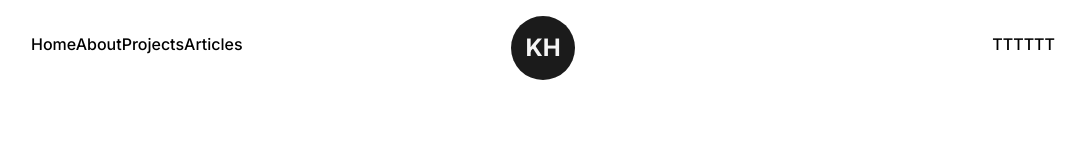
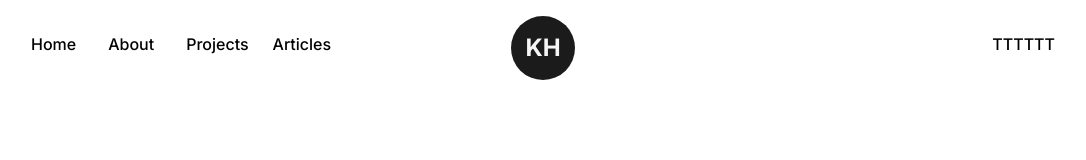
Before and after one commit to newbazz/krutam-portfolio, a Next.js app: page / in a window 1280 px wide. Shown: the top 160 px of the page, without its empty margins (97-1183 px from the left). Built offline with nearby package versions, Linux system fonts and the light colour scheme.

Commit message:
fix hydration error

```diff
--- a/src/app/layout.tsx
+++ b/src/app/layout.tsx
@@ -17,8 +17,10 @@ export default function RootLayout({
 }>) {
   return (
     <html lang="en">
-      <body className={inter.className}>{children}</body>
+      <body className={inter.className}>{children}
       <NavBar/>
+      </body>
+
     </html>
   );
 }
--- a/src/components/Logo.tsx
+++ b/src/components/Logo.tsx
@@ -9,6 +9,11 @@ export default function Logo() {
         <div className="flex items-center justify-center mt-2">
             <MotionLink href = "/" className='w-16 h-16 bg-dark text-light flex items-center justify-center
             rounded-full text-2xl font-bold'
+
+            whileHover={{
+                background:["#121212", "rgba(131,58,180,1)","rgba(253,29,29,1)","rgba(252,176,69,1)","rgba(131,58,180,1)", "#121212"],
+                transition:{duration:1, repeat:Infinity}
+            }}
             >KH</MotionLink>
         </div>
     )
--- a/src/components/NavBar.tsx
+++ b/src/components/NavBar.tsx
@@ -3,16 +3,14 @@ import React from 'react'
 import Link from 'next/link';
 import Logo from './Logo';
 
-//const CustomLink = ({href, title, className=""}) =>
-
 function NavBar() {
     return (
       <header className="w-full px-32 py-8 font-medium flex items-center justify-between">
         <nav>
-          <Link href="/">Home</Link>
-          <Link href="/about">About</Link>
-          <Link href="/projects">Projects</Link>
-          <Link href="/articles">Articles</Link>
+          <Link href="/" title="Home" className='mr-4'>Home</Link>
+          <Link href="/about" className='mx-4' >About</Link>
+          <Link href="/projects" className='mx-4'>Projects</Link>
+          <Link href="/articles" className='mx-2'>Articles</Link>
         </nav>
 
         <nav>
```
